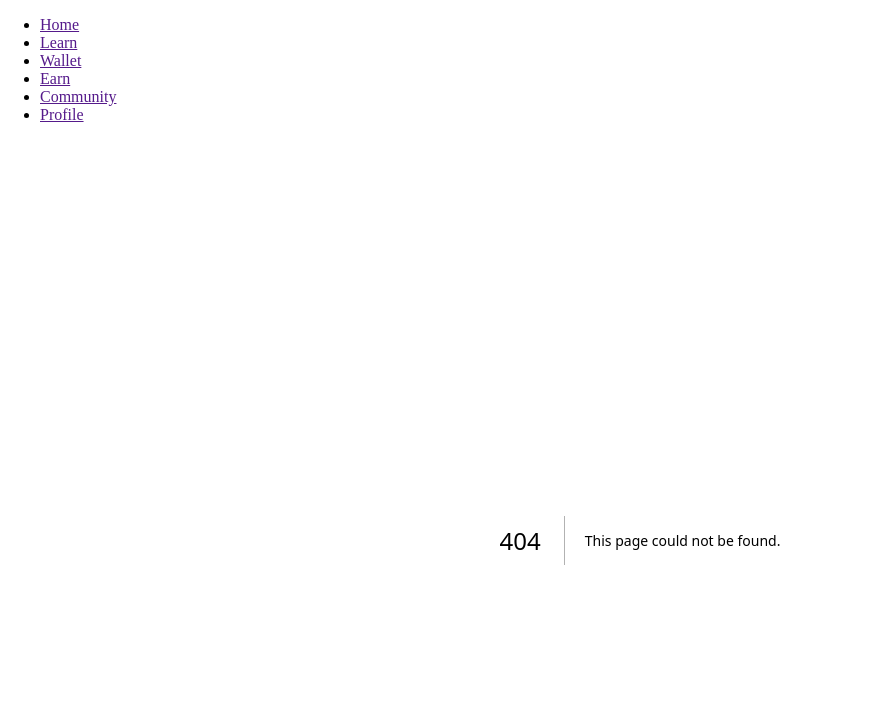
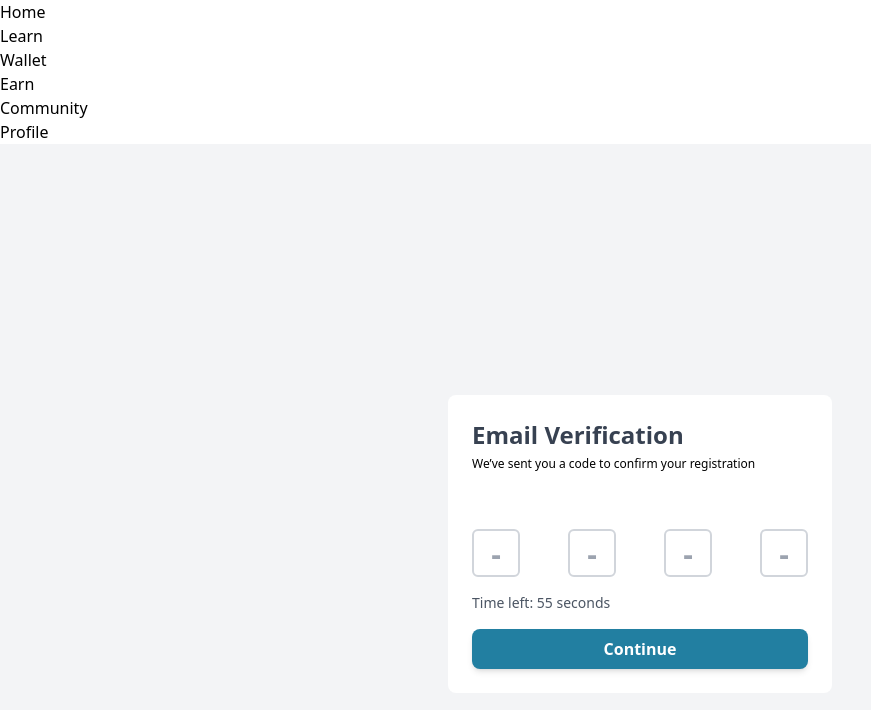
Before and after one commit to TeenGirlsinBlockchain/Techpadie-main, a Next.js app: page /emailverification in a window 1280 px wide. Before the commit this address had no page. Shown: the top 710 px of the page, without its empty margins (0-871 px from the left). Built offline with nearby package versions, Linux system fonts and the light colour scheme.

Commit message:
added email verification

```diff
--- /dev/null
+++ b/app/emailverification/page.tsx
@@ -0,0 +1,111 @@
+"use client";
+import "../global.css";
+
+import { useState, useRef, useEffect } from "react";
+
+export default function Page() {
+
+  const [pin, setPin] = useState<string[]>(['', '', '', '']);
+  const [timeLeft, setTimeLeft] = useState<number>(60);
+  const [verificationStatus, setVerificationStatus] = useState<"pending" | "success" | "error">("pending");
+
+
+  const inputRef1 = useRef<HTMLInputElement>(null);
+  const inputRef2 = useRef<HTMLInputElement>(null);
+  const inputRef3 = useRef<HTMLInputElement>(null);
+  const inputRef4 = useRef<HTMLInputElement>(null);
+
+
+  const inputRefs = [inputRef1, inputRef2, inputRef3, inputRef4];
+
+
+  useEffect(() => {
+    if (timeLeft > 0) {
+      const timer = setTimeout(() => setTimeLeft(timeLeft - 1), 1000);
+      return () => clearTimeout(timer);
+    }
+  }, [timeLeft]);
+
+  const handleChange = (e: React.ChangeEvent<HTMLInputElement>, index: number) => {
+    const value = e.target.value;
+    const newPin = [...pin];
+    newPin[index] = value.slice(0, 1);
+    setPin(newPin);
+
+
+    if (value.length === 1 && index < 3) {
+      inputRefs[index + 1].current?.focus();
+    }
+
+    if (value.length === 0 && index > 0) {
+      inputRefs[index - 1].current?.focus();
+    }
+  };
+
+  const handleContinue = () => {
+    const completePin = pin.join("");
+    if (completePin.length === 4) {
+      setVerificationStatus("success");
+      alert("PIN verified: " + completePin);
+    } else {
+      setVerificationStatus("error");
+    }
+  };
+
+  return (
+    <div className="flex items-center justify-center min-h-screen md:bg-gray-100 p-4">
+      <div className="w-full max-w-sm p-6 bg-white rounded-lg">
+        <h2 className="text-2xl font-[700] text-gray-700 mb-1 text-start text-[24px]">
+          Email Verification
+        </h2>
+        <div className="text-start text-[12px] font-[400] mb-14">
+          We’ve sent you a code to confirm your registration
+        </div>
+
+        <div className="flex justify-between mb-4 items-center">
+          {pin.map((_, index) => (
+            <input
+              key={index}
+              type="text"
+              maxLength={1}
+              value={pin[index]}
+              onChange={(e) => handleChange(e, index)}
+              ref={inputRefs[index]}
+              className={`text-center text-3xl font-bold border-2 ${
+                verificationStatus === "error" && pin.join("").length < 4 ? "border-red-500" : "border-gray-300"
+              } rounded-md w-12 h-12`}
+              placeholder="-"
+            />
+          ))}
+        </div>
+
+        {/* Timer */}
+        {timeLeft > 0 ? (
+          <div className="text-sm text-gray-600 mb-4">Time left: {timeLeft} seconds</div>
+        ) : (
+          <div className="text-sm text-red-600 mb-4">Times up! Please try again.</div>
+        )}
+
+        {/* Verification Messages */}
+        {verificationStatus === "error" && (
+          <p className="text-red-500 text-sm mb-2">Invalid PIN. Please try again.</p>
+        )}
+        {verificationStatus === "success" && (
+          <p className="text-green-500 text-sm mb-2">PIN verified successfully!</p>
+        )}
+
+        <button
+          onClick={handleContinue}
+          disabled={timeLeft === 0}
+          className={`w-full py-2 px-4 ${
+            timeLeft === 0
+              ? "bg-gray-400 cursor-not-allowed"
+              : "bg-[#227FA1] hover:bg-[#227FA1]-200"
+          } text-white font-semibold rounded-lg shadow-md`}
+        >
+          Continue
+        </button>
+      </div>
+    </div>
+  );
+}
--- a/app/signup/page.tsx
+++ b/app/signup/page.tsx
@@ -1,3 +1,6 @@
+"use client";
+import "../global.css";
+
 import Link from "next/link";
 import { useState } from "react";
 import { FaEye, FaEyeSlash } from "react-icons/fa";
@@ -103,7 +106,7 @@ export default function Page() {
           <div className="text-center mt-2">
             Already have an account?{" "}
             <Link href="/login">
-              <a className="text-[#227FA1]">log in here</a>
+              <p className="text-[#227FA1]">log in here</p>
             </Link>
           </div>
         </form>
```
